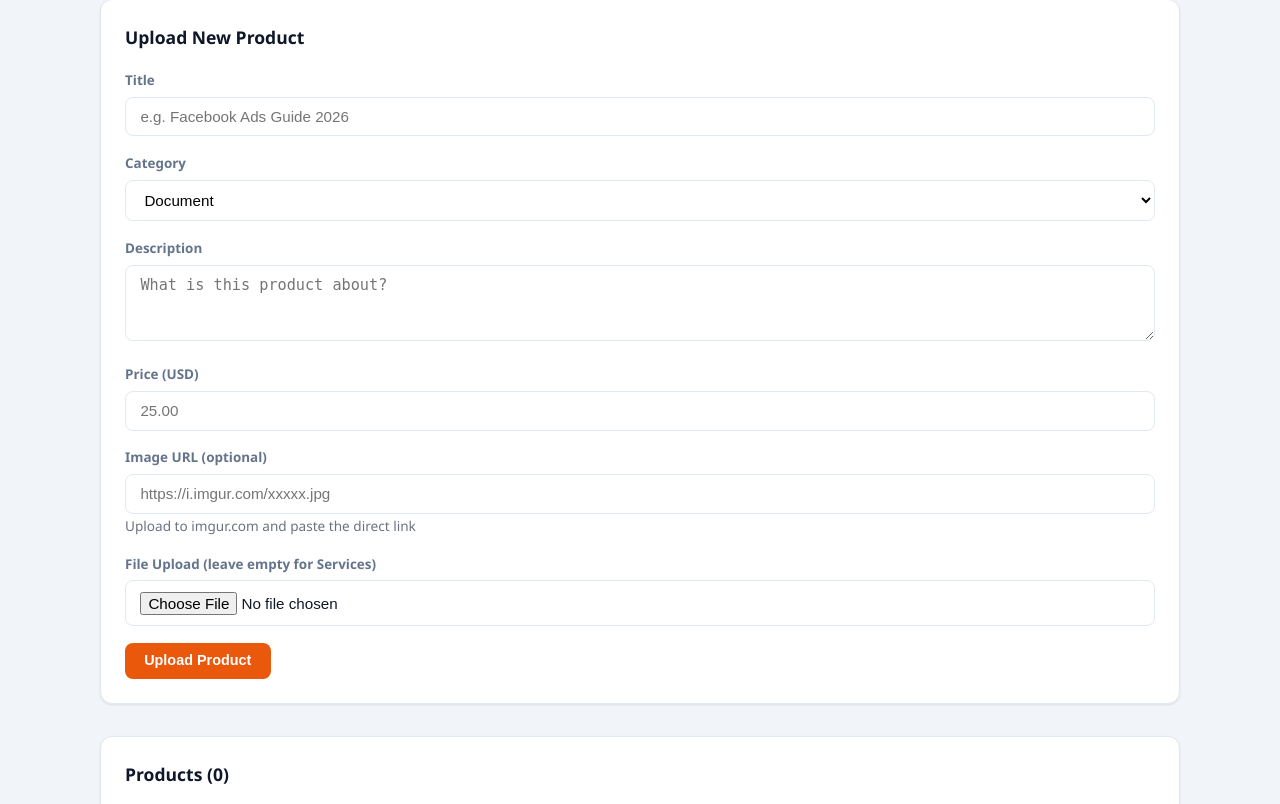
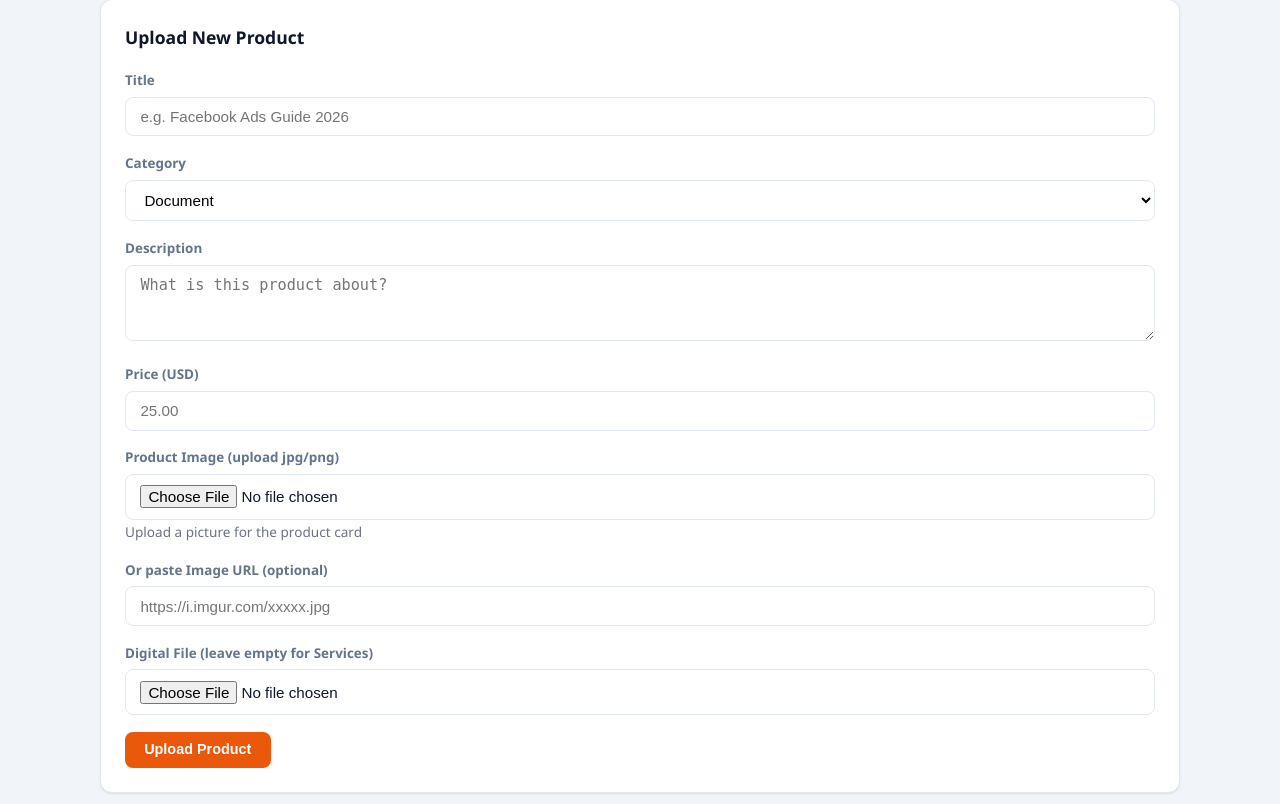
Before and after one commit to ajewoletemi/kojo-content-store, a FastAPI app: template app/templates/admin.html in a window 1280 px wide. Shown: the part 67-871 px from the top of the page. Run offline with FastAPI, Linux system fonts and the light colour scheme; the template is opened without the code that fills it, so the values that code supplies are empty; some libraries are stand-ins or nearby versions.

Commit message:
Update admin.html

```diff
--- a/app/templates/admin.html
+++ b/app/templates/admin.html
@@ -6,7 +6,7 @@
 
   <h2 class="section-title">Admin Panel</h2>
 
-  <!-- PENDING PAYMENTS (highlighted at top) -->
+  <!-- PENDING PAYMENTS -->
   {% if pending_orders %}
   <div class="card" style="margin-bottom: 2rem; border: 2px solid #f59e0b; background: #fffbeb;">
     <h3 style="margin-bottom: 1rem; color: #b45309;">⏳ Pending Payments ({{ pending_orders|length }})</h3>
@@ -48,7 +48,7 @@
   </div>
   {% endif %}
 
-  <!-- UPLOAD PRODUCT -->
+  <!-- UPLOAD NEW PRODUCT -->
   <div class="card" style="margin-bottom: 2rem;">
     <h3 style="margin-bottom: 1.2rem;">Upload New Product</h3>
     <form method="post" action="/admin/upload" enctype="multipart/form-data">
@@ -56,6 +56,7 @@
         <label>Title</label>
         <input type="text" name="title" placeholder="e.g. Facebook Ads Guide 2026" required>
       </div>
+
       <div class="form-group">
         <label>Category</label>
         <select name="category">
@@ -64,23 +65,33 @@
           <option value="service">Service</option>
         </select>
       </div>
+
       <div class="form-group">
         <label>Description</label>
         <textarea name="description" rows="3" placeholder="What is this product about?"></textarea>
       </div>
+
       <div class="form-group">
         <label>Price (USD)</label>
         <input type="number" step="0.01" name="price_usd" placeholder="25.00" required>
       </div>
+
       <div class="form-group">
-        <label>Image URL (optional)</label>
+        <label>Product Image (upload jpg/png)</label>
+        <input type="file" name="image" accept="image/*">
+        <span style="font-size: 0.85rem; color: #6b7280;">Upload a picture for the product card</span>
+      </div>
+
+      <div class="form-group">
+        <label>Or paste Image URL (optional)</label>
         <input type="text" name="image_url" placeholder="https://i.imgur.com/xxxxx.jpg">
-        <span style="font-size: 0.85rem; color: #6b7280;">Upload to imgur.com and paste the direct link</span>
       </div>
+
       <div class="form-group">
-        <label>File Upload (leave empty for Services)</label>
+        <label>Digital File (leave empty for Services)</label>
         <input type="file" name="file">
       </div>
+
       <button type="submit" class="btn btn-orange">Upload Product</button>
     </form>
   </div>
```
